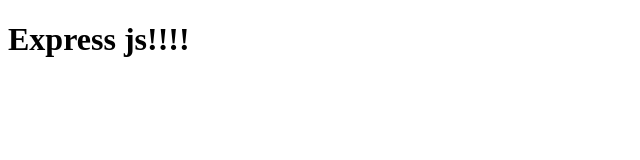
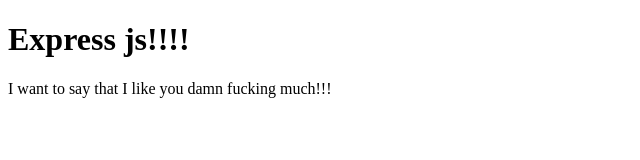
Before and after one commit to chhomsoksan/web-server, a plain HTML site: page public/index.html in a window 1280 px wide. Shown: the whole page, without its empty margins (0-640 px from the left). Drawn offline with Linux system fonts and the light colour scheme.

Commit message:
update index.html

```diff
--- a/public/index.html
+++ b/public/index.html
@@ -7,5 +7,6 @@
 </head>
 <body>
 	<h1>Express js!!!!</h1>
+	<p>I want to say that I like you damn fucking much!!!</p>
 </body>
 </html>
```
